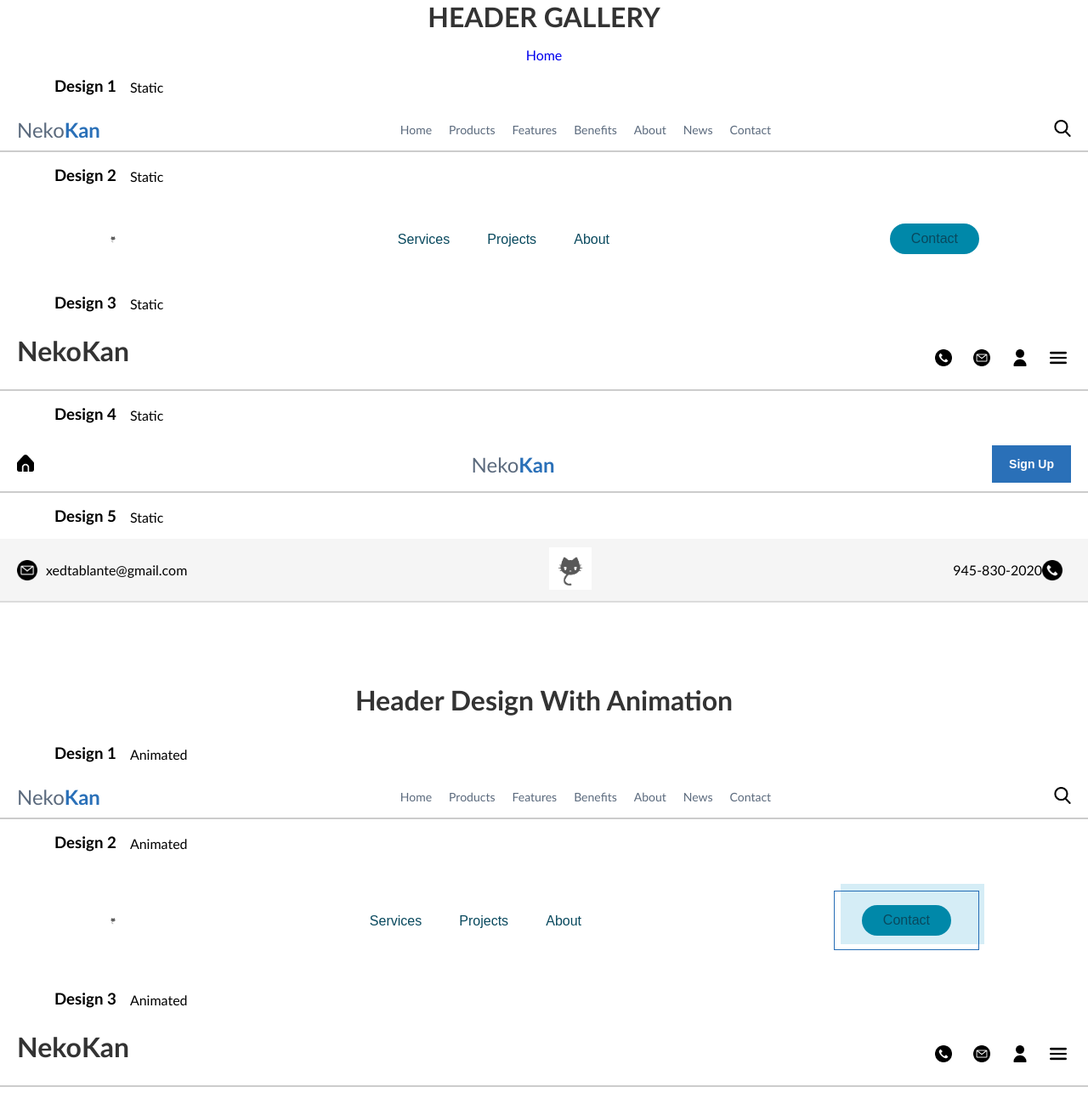
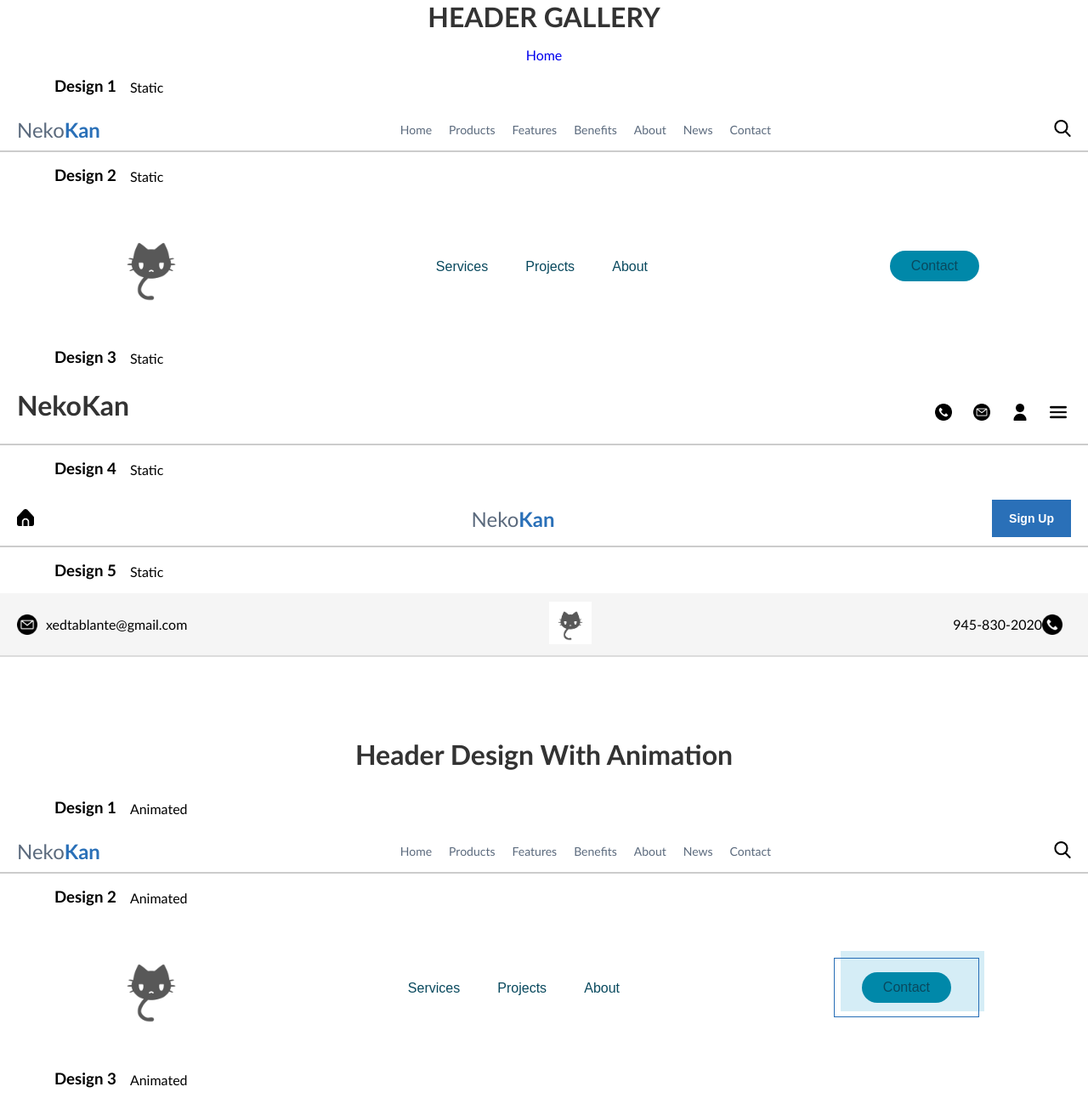
Before and after one commit to xedders/WD-SEATWORK-3, a plain HTML site: page pages/header-gallery/index.html in a window 1280 px wide. Shown: the top 1292 px of the page at 85% size. Drawn offline with Linux system fonts and the light colour scheme.

Commit message:
fix(logo resizing): both logos were too big

```diff
--- a/pages/header-gallery/assets/css/style.css
+++ b/pages/header-gallery/assets/css/style.css
@@ -53,7 +53,7 @@ h1{
     .logo { /*design 2*/
         cursor: pointer;
         width: auto;
-        height: 10px;
+        height: 100px;
     }
 
     .nav_links li {
@@ -336,7 +336,7 @@ h1{
     .logo { /*design 2*/
         cursor: pointer;
         width: auto;
-        height: 10px;
+        height: 100px;
     }
 
     .nav_links li {
```
